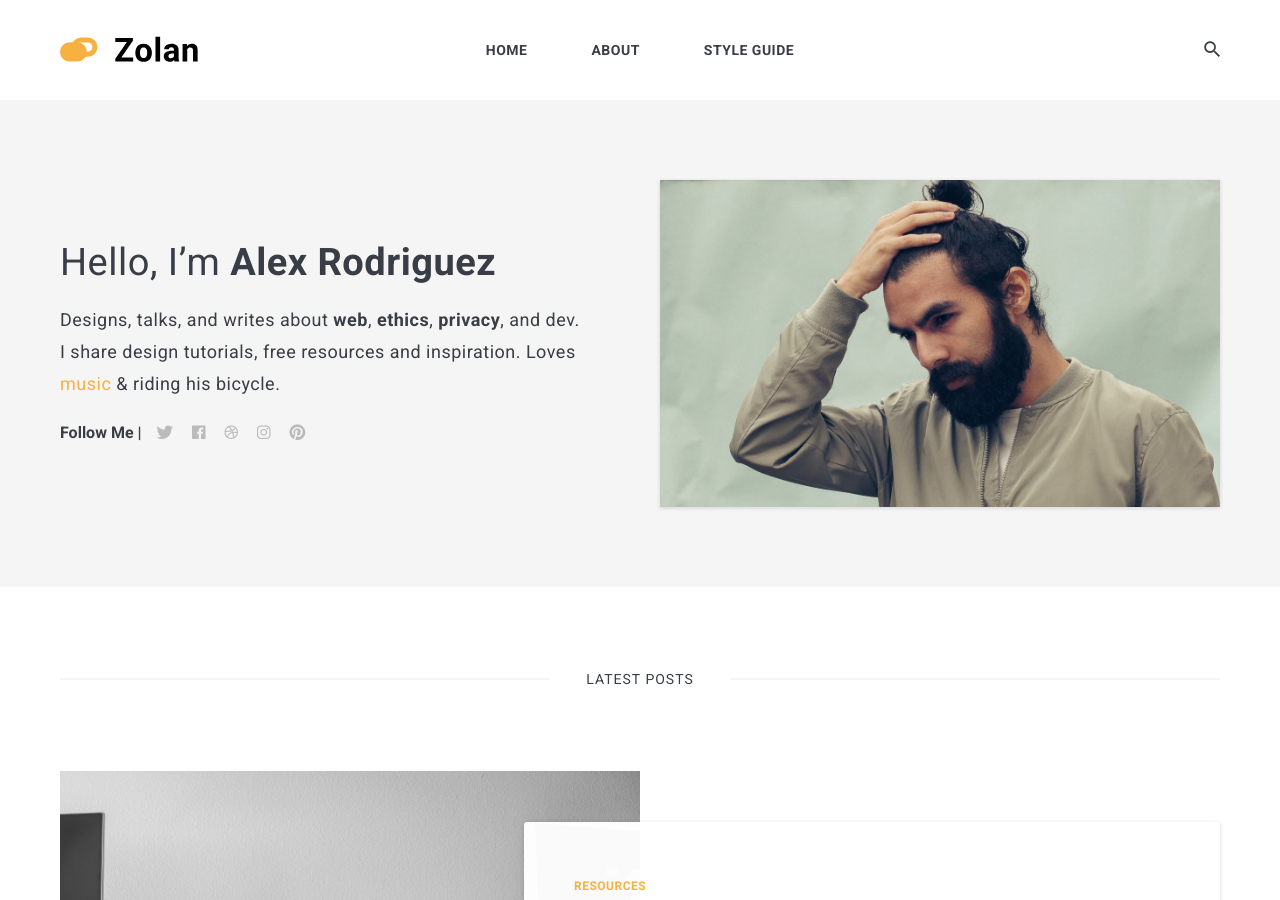
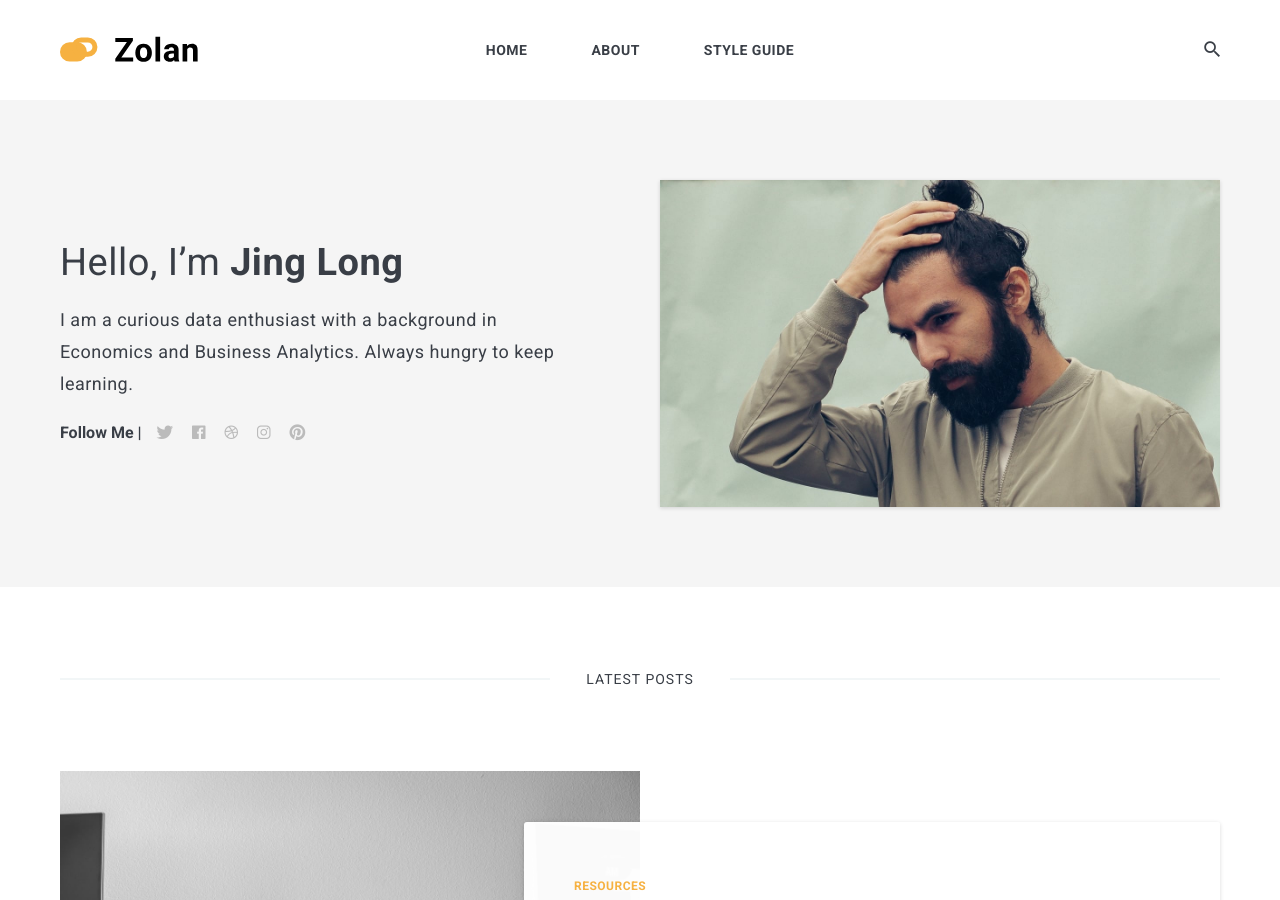
Before and after one commit to jing042323/jing-long, a Jekyll site: the page built from index.html, in a window 1280 px wide and 900 px high. Built offline with Jekyll 4.4.1, drawn with Linux system fonts in a browser that asks for light colours; nearby versions of some CDN libraries; the list of posts is cut into pages by our own code.

Commit message:
update settings

```diff
--- a/_data/settings.yml
+++ b/_data/settings.yml
@@ -1,17 +1,17 @@
 #-------------------------------
 # General Site Settings
-title: Zolan
+title: Jing Long
 logo: logo.svg # You can add own logo.
-description: Zolan is modern minimal theme for Jekyll
+description: Jing Long's personal website
 
 
 #-------------------------------
 # Author Settings
 author:
-  name: Alex Rodriguez
+  name: Jing Long
   image: 01.jpg
-  say-hello: Hello, I’m <strong>Alex Rodriguez</strong>
-  bio: Designs, talks, and writes about <strong>web</strong>, <strong>ethics</strong>, <strong>privacy</strong>, and dev. I share design tutorials, free resources and inspiration. Loves <a href="#">music</a> & riding his bicycle.
+  say-hello: Hello, I’m <strong>Jing Long</strong>
+  bio: I am a curious data enthusiast with a background in Economics and Business Analytics. Always hungry to keep learning.
 
 
 #-------------------------------
@@ -25,18 +25,18 @@ pinterest: https://pinterest.com/ # Add your Pinterest handle
 
 #-------------------------------
 # Comment Section (Disqus)
-disqus-identifier: mr-brown # add your shortname for Disqus Comment. For example mr-brown
+disqus-identifier: jing-long # add your shortname for Disqus Comment. For example mr-brown
 
 
 #-------------------------------
 # Instagram Feed
-instafeed: # To enable the instafeed, use the value true. To turn off use the value false.
-instagram-profile: artemsheludko_ # Add instagram username
+instafeed: false # To enable the instafeed, use the value true. To turn off use the value false.
+instagram-profile:  # Add instagram username
 
 
 #-------------------------------
 # Google Analytics
-google-analytics: # Add your identifier. For example UA-99631805-1.
+google-analytics: UA-192087562-2 # Add your identifier. For example UA-99631805-1.
 
 
 #-------------------------------
```
